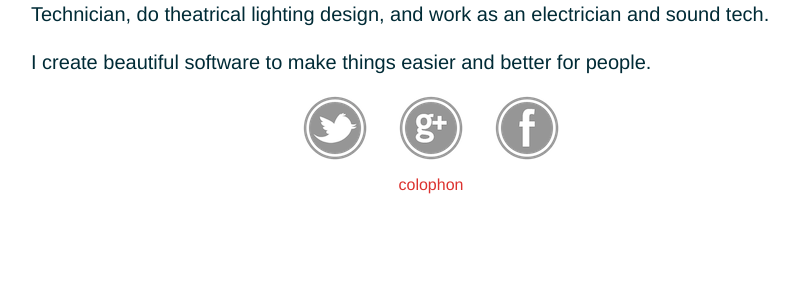
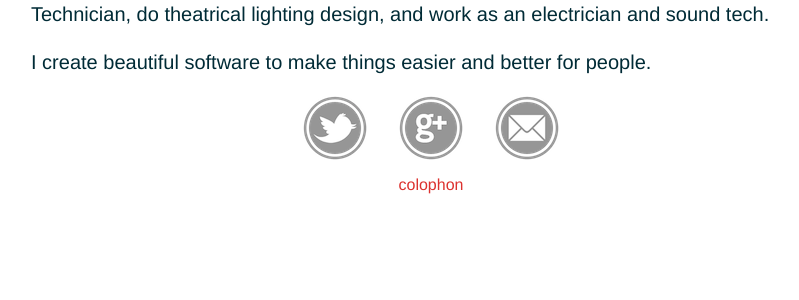
Before and after one commit to bburwell/BenBurwell.com, a Node server app: page / in a window 1280 px wide. Shown: the part 326-626 px from the top of the page, without its empty margins (209-1008 px from the left). Run offline with Node 20, Linux system fonts and the light colour scheme; style sheets or scripts are compiled from the project's sources; some libraries are stand-ins or nearby versions.

Commit message:
Change facebook to email

```diff
--- a/public/css/home.less
+++ b/public/css/home.less
@@ -120,11 +120,11 @@
             }
         }
 
-        .facebook {
+        .email {
             left: 2 * (@social-icon-dim * 1.5);
-            .sprite-facebook_grey;
+            .sprite-email_grey;
             &:hover {
-                .sprite-facebook;
+                .sprite-email;
             }
         }
 
--- a/views/home.jade
+++ b/views/home.jade
@@ -26,5 +26,5 @@
             a(href="https://twitter.com/bburwell")
         li.gplus
             a(href="https://plus.google.com/+BenBurwell")
-        li.facebook
-            a(href="https://www.facebook.com/bburwell")
+        li.email
+            a(href="mailto:ben@benburwell.com")
```
